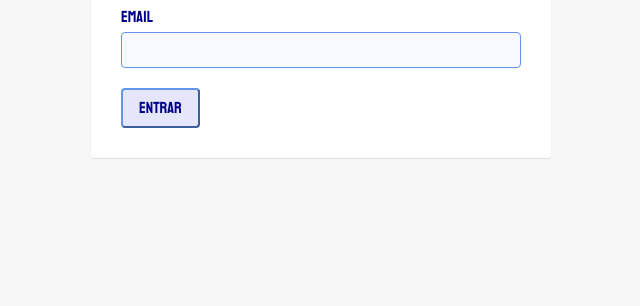
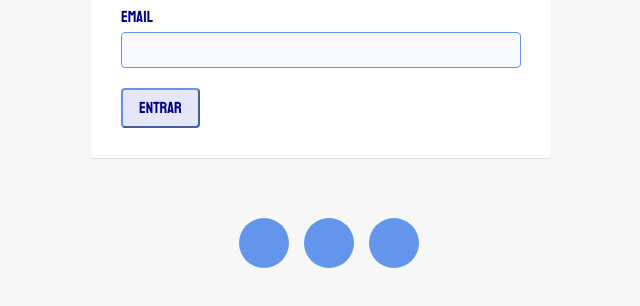
Before and after one commit to Felipemorai/Login, a plain HTML site: page index.html in a window 1280 px wide. Shown: the part 234-540 px from the top of the page, without its empty margins (319-959 px from the left). Drawn offline with Linux system fonts and the light colour scheme.

Commit message:
committed

```diff
--- a/index.html
+++ b/index.html
@@ -13,6 +13,11 @@
     <input type="text"/>
     <br><button>Entrar</button>
 </div>
+<div class="dots">
+    <div></div>
+    <div></div>
+    <div></div>
+</div>
 
 <div id="load"></div>
 <script src="main.js"></script>
--- a/style.css
+++ b/style.css
@@ -69,3 +69,16 @@ body {
         opacity: 1;
     }
 }
+.dots div {
+    width: 50px;
+    height: 50px;
+    background:#6495ed;
+    border-radius: 50%;
+    margin-left: 15px;
+}
+.dots {
+    display: flex;
+    align-items: center;
+    justify-content: center;
+    margin-top: 60px;
+}
```
